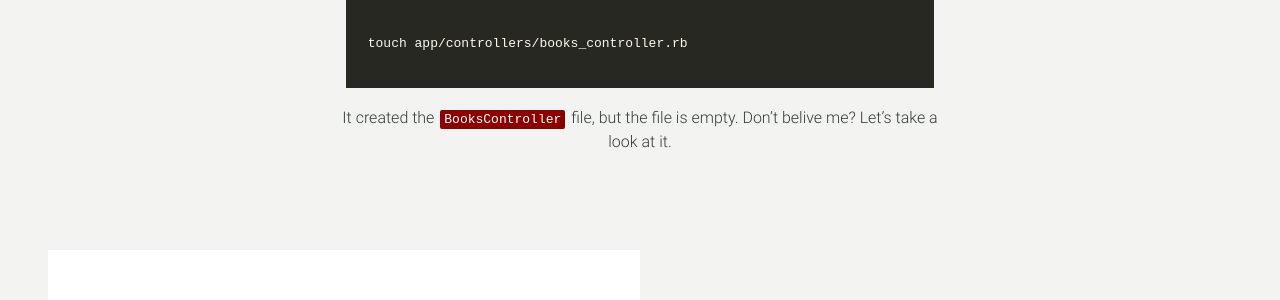
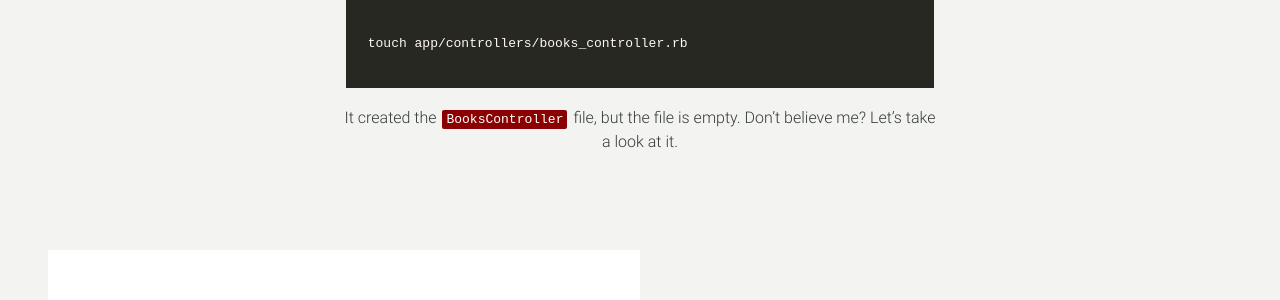
Before and after one commit to bmoreonrails/rails_tutorial, a Jekyll site: the page built from _chapters/chapter_03.md, in a window 1280 px wide and 900 px high, scrolled down 3506 px. Shown: the part 152-452 px from the top of the window. Built offline with Jekyll 4.4.1, drawn with Linux system fonts in a browser that asks for light colours; some of the changed text lies outside the part shown.

Commit message:
More typo fixes

````diff
--- a/_chapters/chapter_03.md
+++ b/_chapters/chapter_03.md
@@ -165,7 +165,7 @@
 touch app/controllers/books_controller.rb
 ```
 
-It created the `BooksController` file, but the file is empty. Don't belive me? Let's take a look at it.
+It created the `BooksController` file, but the file is empty. Don't believe me? Let's take a look at it.
 {% endaside %}
 
 {% steps %}
@@ -670,7 +670,7 @@
 
   1.  Try playing with the `each` method to see what else you can print out. You should be able print things like the book ids, authors, and quantities.
 
-  1.  When you're done exploring, run `exit` to exit the `rails console`. Then,restart the `rails server`.
+  1.  When you're done exploring, run `exit` to exit the `rails console`. Then, restart the `rails server`.
 {% endlist %}
 
 {% highlight ruby %}
````
Also changed, not shown: other parts of _chapters/chapter_03.md (+2 -2 lines), _chapters/chapter_04.md (+1 -1 lines), _chapters/chapter_05.md (+4 -4 lines), _chapters/chapter_06.md (+1 -1 lines), _chapters/chapter_12.md (+1 -1 lines).
